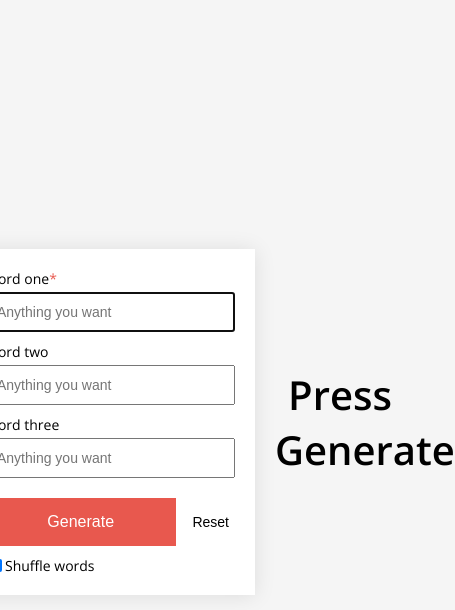
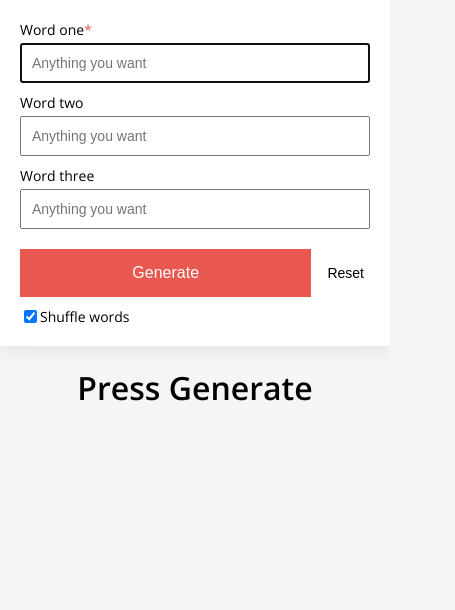
Before and after one commit to nbrylevv/username-generator, a website: page index.html in a window 390 px wide. Shown: the whole page, 455 px wide, since content can reach past the window. Drawn offline with nearby package versions, Linux system fonts and the light colour scheme.

Commit message:
Release v1.1.1

```diff
--- /dev/null
+++ b/css/responsive.css
@@ -0,0 +1,29 @@
+@media (max-width: 768px) {
+  .app {
+    flex-direction: column;
+    justify-content: flex-start;
+  }
+
+  .generator-form {
+    width: 100%;
+  }
+
+  .generator-form__input {
+    width: 100%;
+  }
+
+  .generator-result {
+    width: 100%;
+    margin-top: 20px;
+    padding: 0 10px;
+    font-size: 28px;
+  }
+
+  .generator-result__hint {
+    font-size: 32px;
+  }
+
+  .generator-result__value {
+    font-size: 150%;
+  }
+}
--- a/css/style.css
+++ b/css/style.css
@@ -22,7 +22,6 @@ body {
   justify-content: center;
   width: 100vw;
   height: 100vh;
-  padding: 10px 5px;
 }
 
 .generator-form {
--- a/index.html
+++ b/index.html
@@ -6,6 +6,7 @@
         content="width=device-width, user-scalable=no, initial-scale=1.0, maximum-scale=1.0, minimum-scale=1.0">
   <meta http-equiv="X-UA-Compatible" content="ie=edge">
   <link rel="stylesheet" href="css/style.css">
+  <link rel="stylesheet" href="css/responsive.css">
   <script type="application/javascript" src="js/username-generator.js"></script>
   <script>
     document.addEventListener('DOMContentLoaded', () => {
--- a/package.json
+++ b/package.json
@@ -1,6 +1,6 @@
 {
   "name": "username-generator",
-  "version": "1.1.0",
+  "version": "1.1.1",
   "description": "Have you ever struck with username choosing? Let me show you something..",
   "main": "index.js",
   "scripts": {},
```
Also changed, not shown: README.md.
